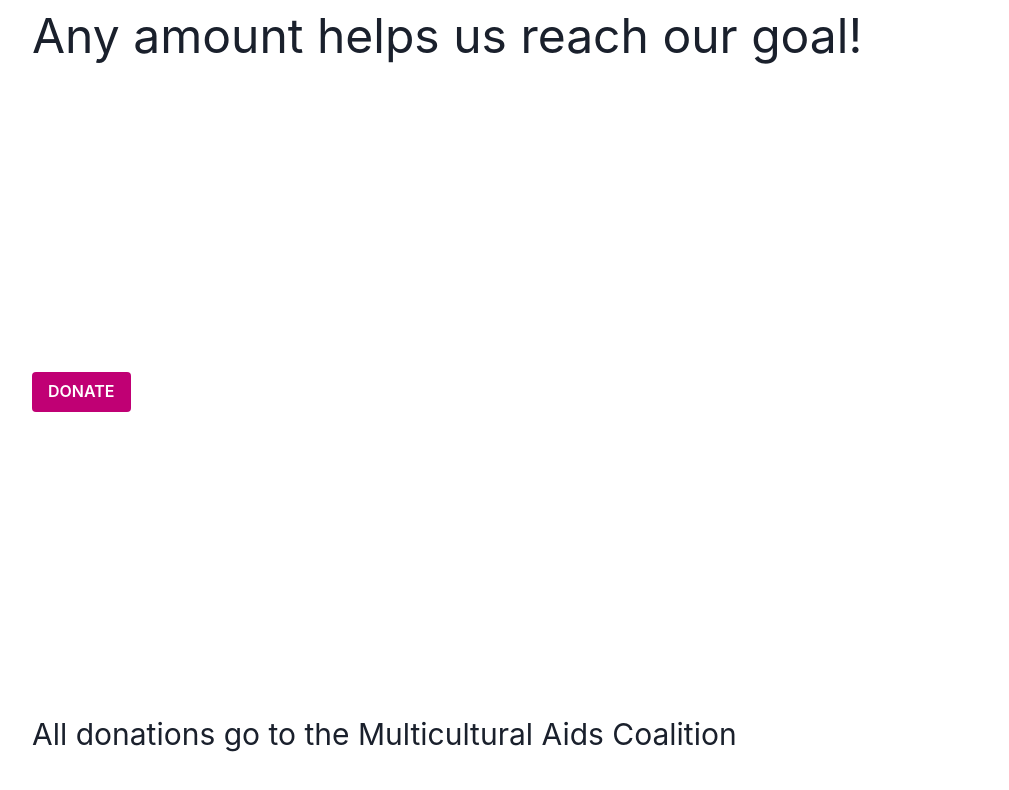
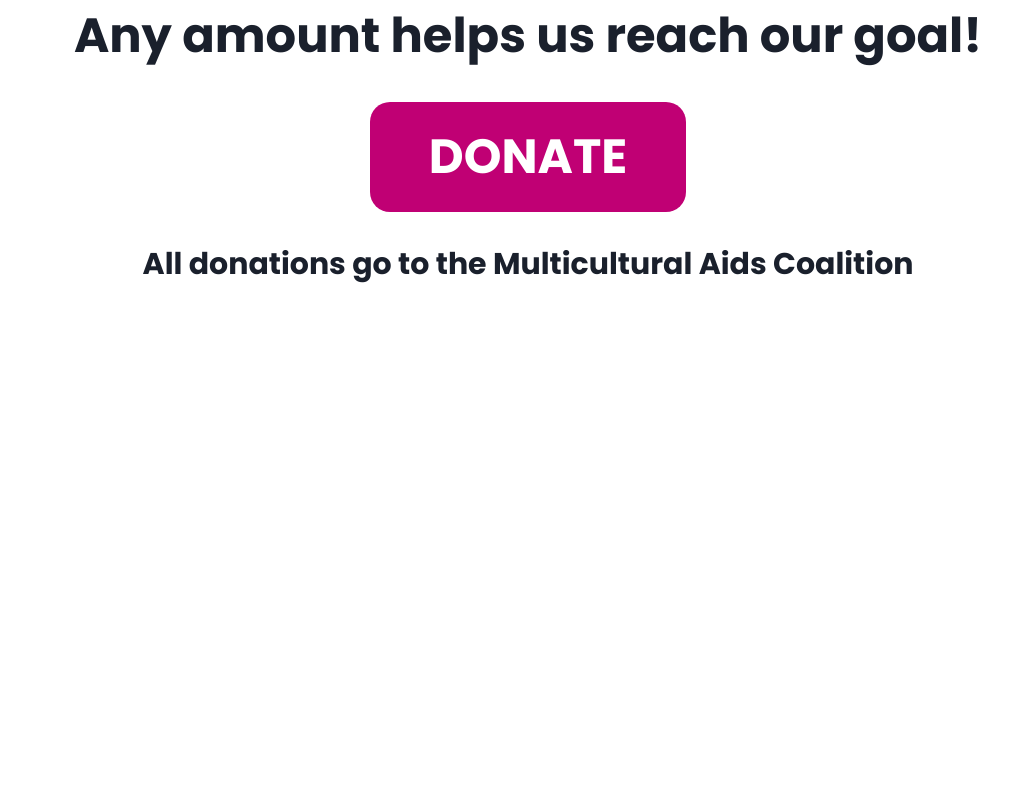
Before and after one commit to Code-4-Community/outstanding-life, a Next.js app: page /donate in a window 1280 px wide. Shown: the top 790 px of the page, without its empty margins (112-1121 px from the left). Built offline with nearby package versions, Linux system fonts and the light colour scheme.

Commit message:
Donate page: add content and style it, need to fix bolding

```diff
--- a/pages/donate/index.tsx
+++ b/pages/donate/index.tsx
@@ -1,27 +1,35 @@
-import { Container, Text, Flex, Button } from '@chakra-ui/react';
+import { Box, Center, Container, Flex, Text } from '@chakra-ui/react';
+import '@fontsource/poppins/700.css'
 
 const Donate: React.FC = () => {
   return (
     <>
       <Flex gap={'150px'} flexDir={'column'}>
         <Container maxW={'container.lg'} mb="100px">
-          <Flex gap={'300px'} flexDir="column">
+          <Flex gap={'30px'} flexDir="column">
             <div data-cy="donate-top-message" id={'donate-top-message'}>
               <Flex flexDir="column" gap={'15px'}>
+                <Center>
                   <Text fontSize='5xl'>
                     Any amount helps us reach our goal!
                   </Text>
+                </Center>
               </Flex>
             </div>
             <div data-cy="donate-button">
-            <Button colorScheme='lightPink' variant='solid' borderRadius='4'>
+              <Center>
+                <Box as='button' bg='#C00074' color='#FFFFFF' borderRadius='20'
+                  width='316px' height='110px' fontSize='48px' fontWeight='bold' >
                     DONATE
-            </Button>
+                </Box>
+              </Center>
             </div>
             <div data-cy="donate-bottom-message">
+              <Center>
                 <Text fontSize='3xl'>
                   All donations go to the Multicultural Aids Coalition
                 </Text>
+              </Center>
             </div>
           </Flex>
         </Container>
--- a/styles/globals.css
+++ b/styles/globals.css
@@ -3,7 +3,7 @@
   padding: 0;
   margin: 0;
   font-family: -apple-system, BlinkMacSystemFont, Segoe UI, Roboto, Oxygen,
-    Ubuntu, Cantarell, Fira Sans, Droid Sans, Helvetica Neue, sans-serif;
+    Ubuntu, Cantarell, Fira Sans, Droid Sans, Helvetica Neue, sans-serif, Poppins;
 }
 
 a {
--- a/styles/theme.js
+++ b/styles/theme.js
@@ -9,6 +9,9 @@
       500: '#C00074',
     }
   },
+  fonts: {
+    body: 'Poppins, sans-serif'
+  },
 })
 
 export default Theme;
```
Lines whose indentation alone changed are shown as unchanged.
